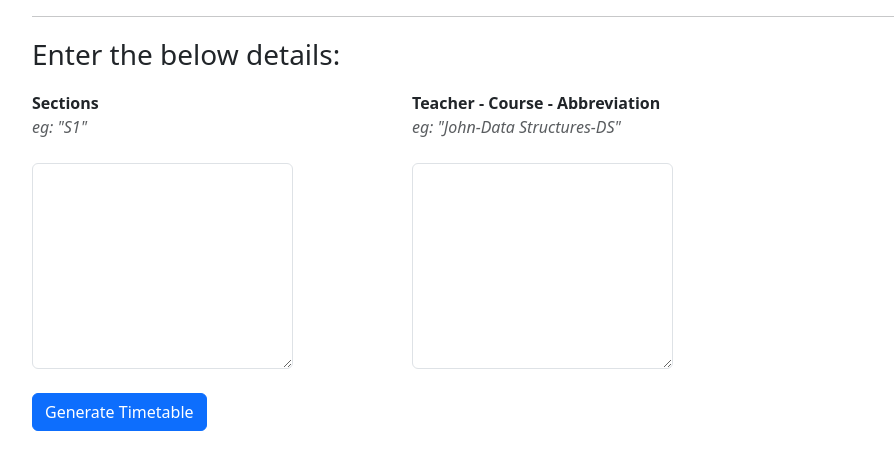
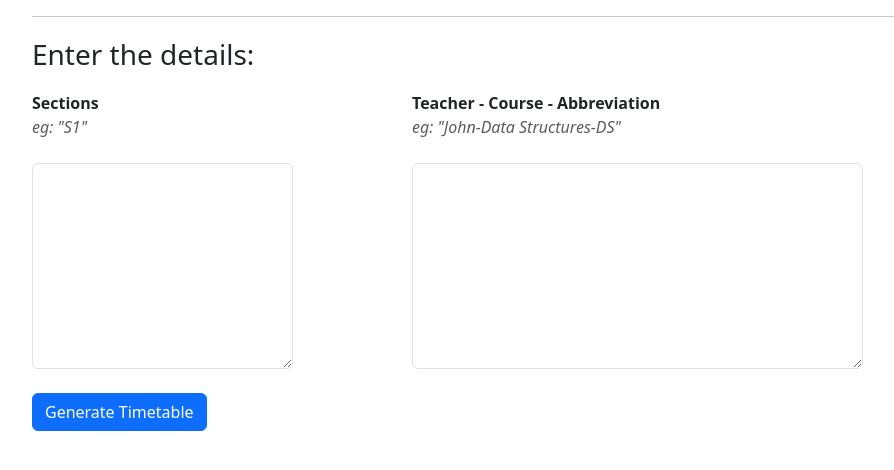
Before and after one commit to gokulkaruna/timetable_render, a Flask app: page / in a window 1280 px wide. Shown: the part 76-546 px from the top of the page, without its empty margins (50-944 px from the left). Run offline with Flask 3, Linux system fonts and the light colour scheme.

Commit message:
index updated

```diff
--- a/templates/index.html
+++ b/templates/index.html
@@ -21,14 +21,14 @@
     <div class="container">
         <form action="/generate" method="post">
             <div class="row">
-                <p class="fs-3 lead">Enter the below details:</p>
+                <p class="fs-3 lead">Enter the details:</p>
                 <div class="col-md-3">
                     <label class="form-label"><span class="fw-bold">Sections</span>
                         <p class="text-muted fst-italic">eg: "S1"</p>
                     </label>
                     <textarea name="sections" class="form-control" rows="8" required></textarea>
                 </div>
-                <div class="col-md-3 offset-md-1">
+                <div class="col-md-5 offset-md-1">
                     <label class="form-label"><span class="fw-bold">Teacher - Course - Abbreviation </span>
                         <p class="text-muted fst-italic">eg: "John-Data Structures-DS"</p>
                     </label>
```
